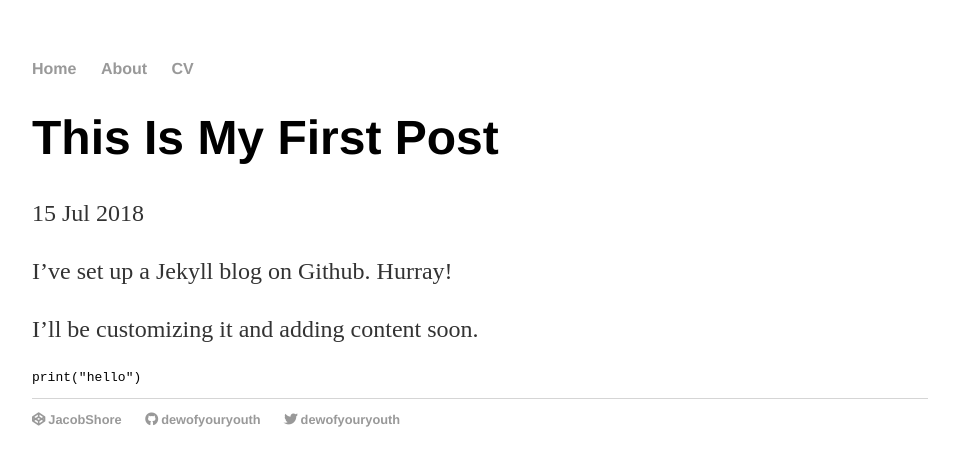
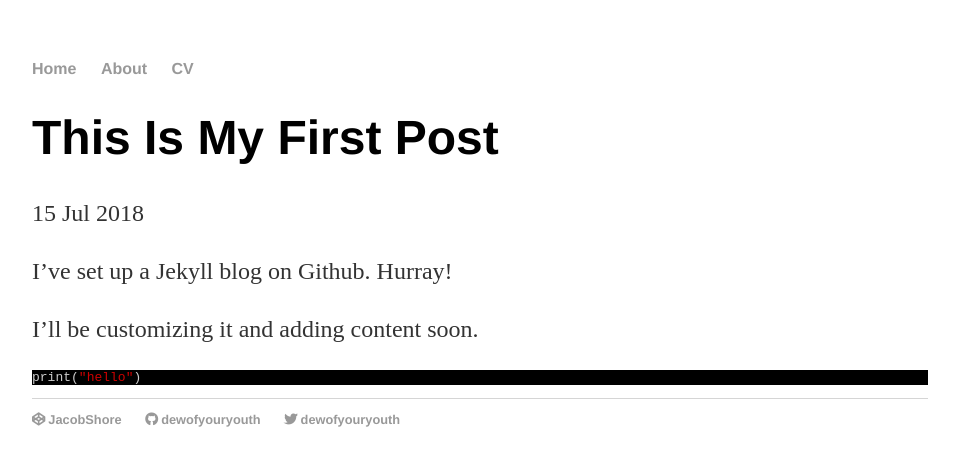
Before and after one commit to DewofyourYouth/DewofyourYouth.github.io, a Jekyll site: the page built from _posts/2018-07-15-first-post.md, in a window 1280 px wide. Shown: the top 466 px of the page, without its empty margins (160-1119 px from the left). Built offline with Jekyll 4.4.1, drawn with Linux system fonts in a browser that asks for light colours; nearby versions of some CDN libraries.

Commit message:
Update main.css

```diff
--- a/css/main.css
+++ b/css/main.css
@@ -1,3 +1,5 @@
+@import url(vim.css);
+
 body {
     margin: 60px auto;
     width: 70%;
```
